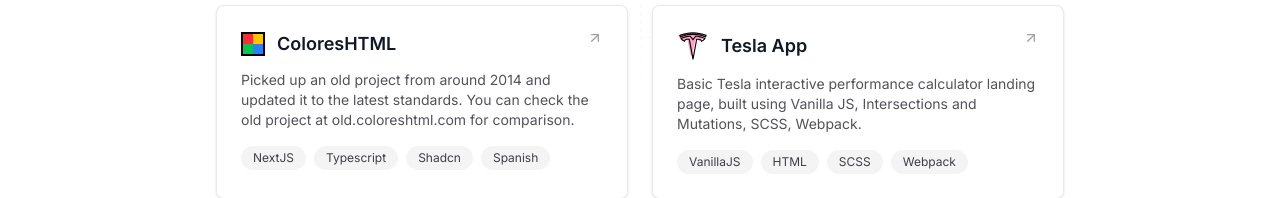
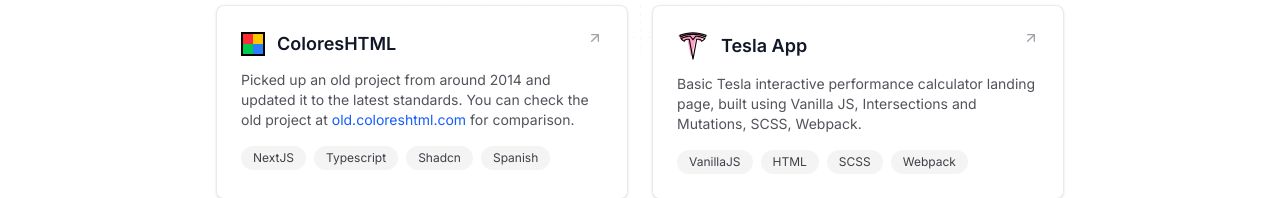
Before and after one commit to Marfru/portfolio-2026, a Next.js app: page /projects in a window 1280 px wide. Shown: the part 563-761 px from the top of the page. Built offline with nearby package versions, Linux system fonts and the light colour scheme; no server answers.

Commit message:
projects update

```diff
--- a/src/components/Projects.tsx
+++ b/src/components/Projects.tsx
@@ -47,6 +47,47 @@
   return null;
 };
 
+// Helper function to convert URLs in text to clickable links
+const parseDescription = (text: string) => {
+  // Regex to match URLs (including those without http/https)
+  const urlRegex = /(\b(?:https?:\/\/)?(?:www\.)?[a-zA-Z0-9-]+\.[a-zA-Z]{2,}(?:\.[a-zA-Z]{2,})?(?:\/[^\s]*)?)/g;
+
+  const parts = [];
+  let lastIndex = 0;
+  let match;
+
+  while ((match = urlRegex.exec(text)) !== null) {
+    // Add text before the URL
+    if (match.index > lastIndex) {
+      parts.push(text.substring(lastIndex, match.index));
+    }
+
+    // Add the URL as a link
+    const url = match[0];
+    const href = url.startsWith('http') ? url : `https://${url}`;
+    parts.push(
+      <a
+        key={match.index}
+        href={href}
+        target="_blank"
+        rel="noopener noreferrer"
+        className="text-blue-600 dark:text-blue-500 hover:underline"
+      >
+        {url}
+      </a>
+    );
+
+    lastIndex = match.index + match[0].length;
+  }
+
+  // Add remaining text after the last URL
+  if (lastIndex < text.length) {
+    parts.push(text.substring(lastIndex));
+  }
+
+  return parts.length > 0 ? parts : text;
+};
+
 export default function Projects() {
   return (
     <section id="projects">
@@ -91,7 +132,7 @@
               </div>
 
               <p className="text-zinc-600 dark:text-zinc-300 text-sm mb-4">
-                {project.description}
+                {parseDescription(project.description)}
               </p>
 
               <div className="flex flex-wrap gap-2">
```
